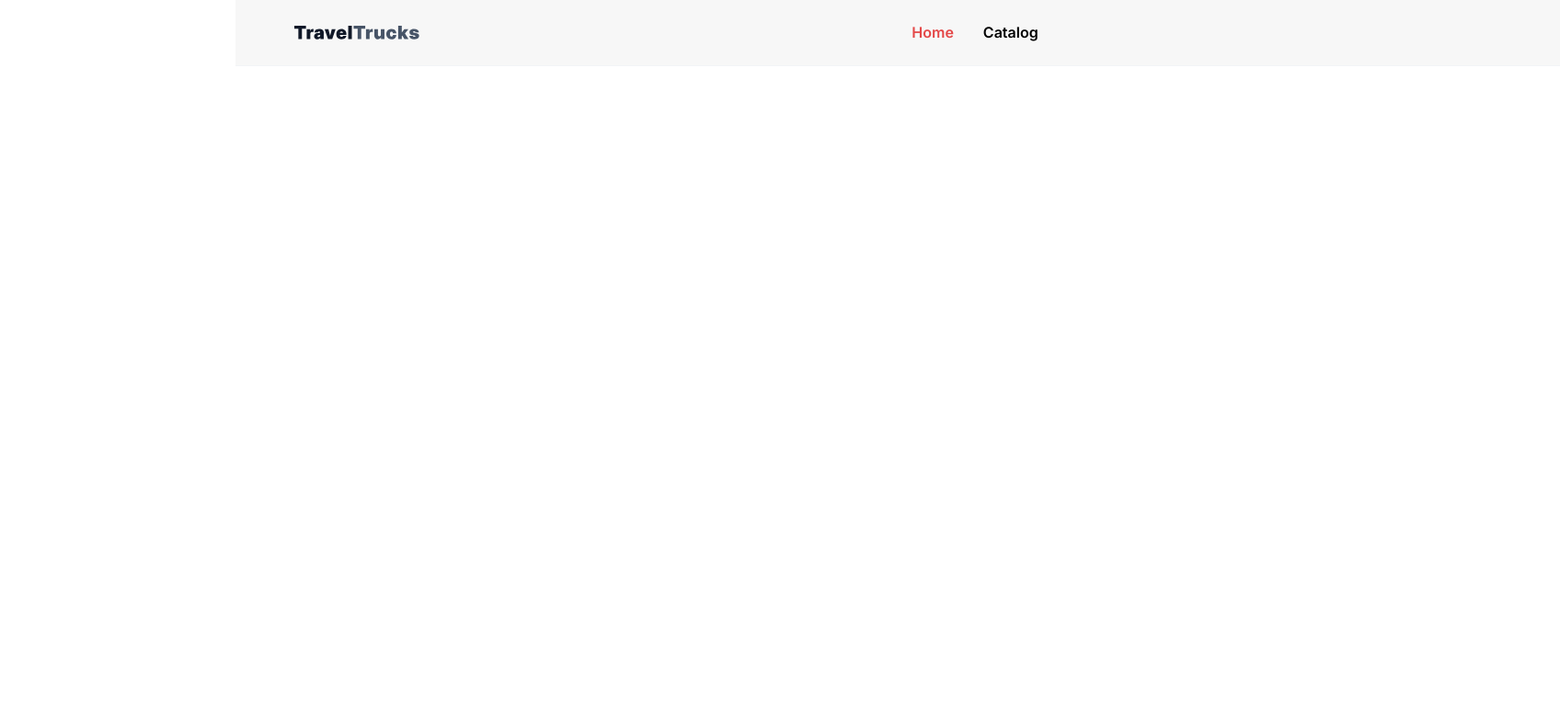
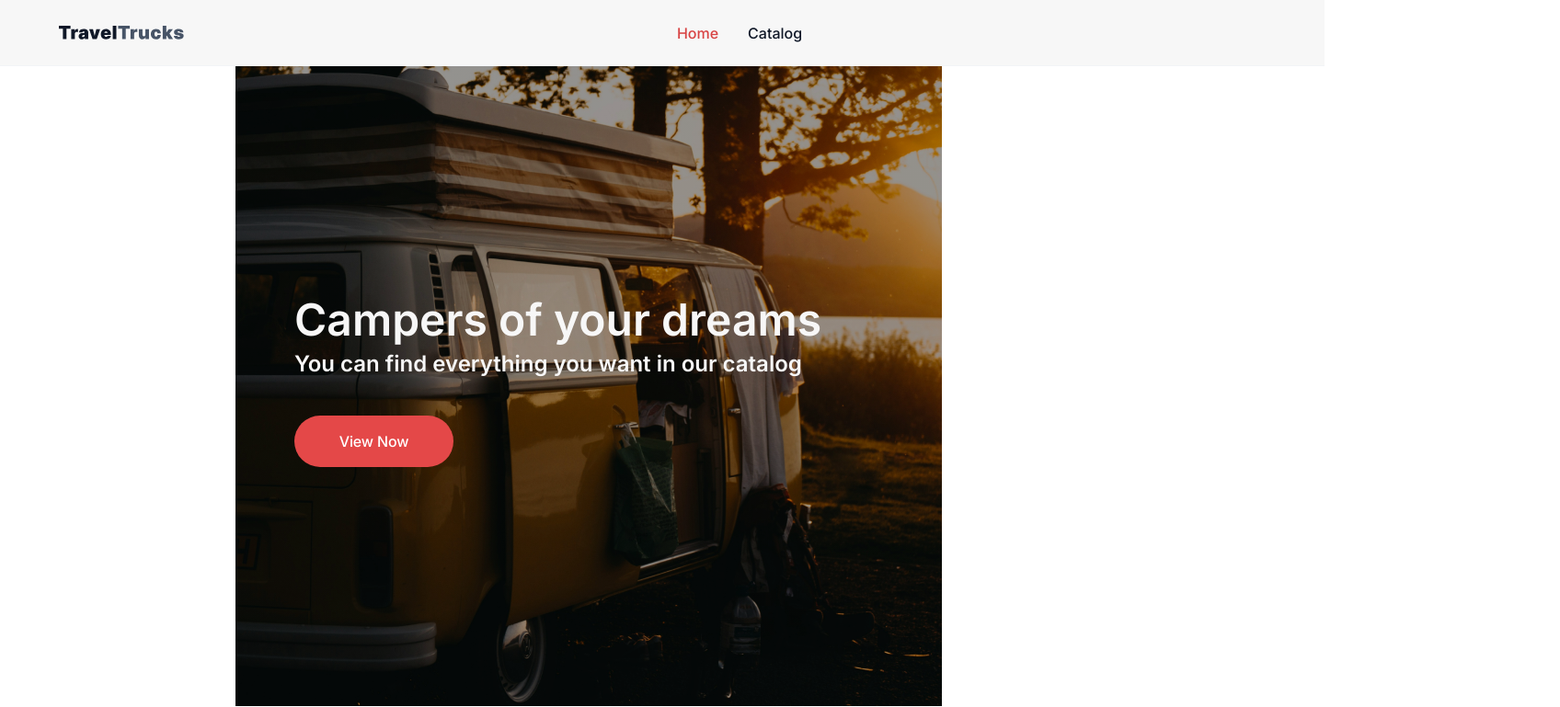
Before and after one commit to dima50066/travel-trucks, a React (Vite) app: page / in a window 1280 px wide. Shown: the top 769 px of the page at 92% size, 1696 px wide, since content can reach past the window. Built offline with nearby package versions, Linux system fonts and the light colour scheme.

Commit message:
add hero, rework nav buttons styles

```diff
--- a/src/App.tsx
+++ b/src/App.tsx
@@ -1,10 +1,13 @@
 import Navigation from "./components/Navigation/Navigation";
+import Home from "./pages/Home/Home";
 
 function App() {
   return (
     <>
       <Navigation />
-      <main></main>
+      <main>
+        <Home />
+      </main>
     </>
   );
 }
--- a/src/components/Navigation/Navigation.module.css
+++ b/src/components/Navigation/Navigation.module.css
@@ -17,13 +17,16 @@
 }
 
 .navButton {
-  font-weight: bold;
-  color: black;
-  text-decoration: none;
+  font-family: var(--font-family);
+  font-weight: 500;
+  font-size: 16px;
+  line-height: 150%;
+  text-align: center;
+  color: var(--main);
 }
 
 .navButton.active {
-  color: var(--button);
+  color: var(--button-hover);
 }
 
 .navigation > div:last-child {
--- /dev/null
+++ b/src/pages/Home/Home.module.css
@@ -0,0 +1,49 @@
+.hero {
+  position: relative;
+  background: linear-gradient(rgba(0, 0, 0, 0.2), rgba(0, 0, 0, 0.2)),
+    url("/public/images/hero.png") no-repeat center center/cover;
+  height: 696px;
+  display: flex;
+  align-items: center;
+  color: var(--inputs);
+}
+
+.overlay {
+  padding-left: 64px;
+  border-radius: 8px;
+}
+
+.title {
+  font-family: var(--font-family);
+  font-weight: 600;
+  font-size: 48px;
+  line-height: 67%;
+  color: var(--inputs);
+  margin-bottom: 16px;
+}
+
+.subtitle {
+  font-family: var(--font-family);
+  font-weight: 600;
+  font-size: 24px;
+  line-height: 133%;
+  color: var(--inputs);
+  margin-bottom: 40px;
+}
+
+.button {
+  border-radius: 200px;
+  width: 173px;
+  height: 56px;
+  background-color: var(--button);
+  font-family: var(--font-family);
+  font-weight: 500;
+  font-size: 16px;
+  line-height: 150%;
+  letter-spacing: -0.01em;
+  color: var(--white);
+}
+
+.button:hover {
+  background-color: var(--button-hover);
+}
--- /dev/null
+++ b/src/pages/Home/Home.tsx
@@ -0,0 +1,27 @@
+import React from "react";
+import { useNavigate } from "react-router-dom";
+import styles from "./Home.module.css";
+
+const Home: React.FC = () => {
+  const navigate = useNavigate();
+
+  const handleButtonClick = () => {
+    navigate("/catalog");
+  };
+
+  return (
+    <section className={styles.hero}>
+      <div className={styles.overlay}>
+        <h1 className={styles.title}>Campers of your dreams</h1>
+        <p className={styles.subtitle}>
+          You can find everything you want in our catalog
+        </p>
+        <button className={styles.button} onClick={handleButtonClick}>
+          View Now
+        </button>
+      </div>
+    </section>
+  );
+};
+
+export default Home;
--- a/src/shared/Styles/global.css
+++ b/src/shared/Styles/global.css
@@ -57,20 +57,20 @@ a {
   text-decoration: none;
 }
 
-.container {
+section {
   min-width: 320px;
   max-width: 375px;
   margin: 0 auto;
 }
 
 @media screen and (min-width: 768px) {
-  .container {
+  section {
     max-width: 768px;
   }
 }
 
 @media screen and (min-width: 1440px) {
-  .container {
+  section {
     max-width: 1440px;
   }
 }
```
Also changed, not shown: public/images/hero.png (added).
